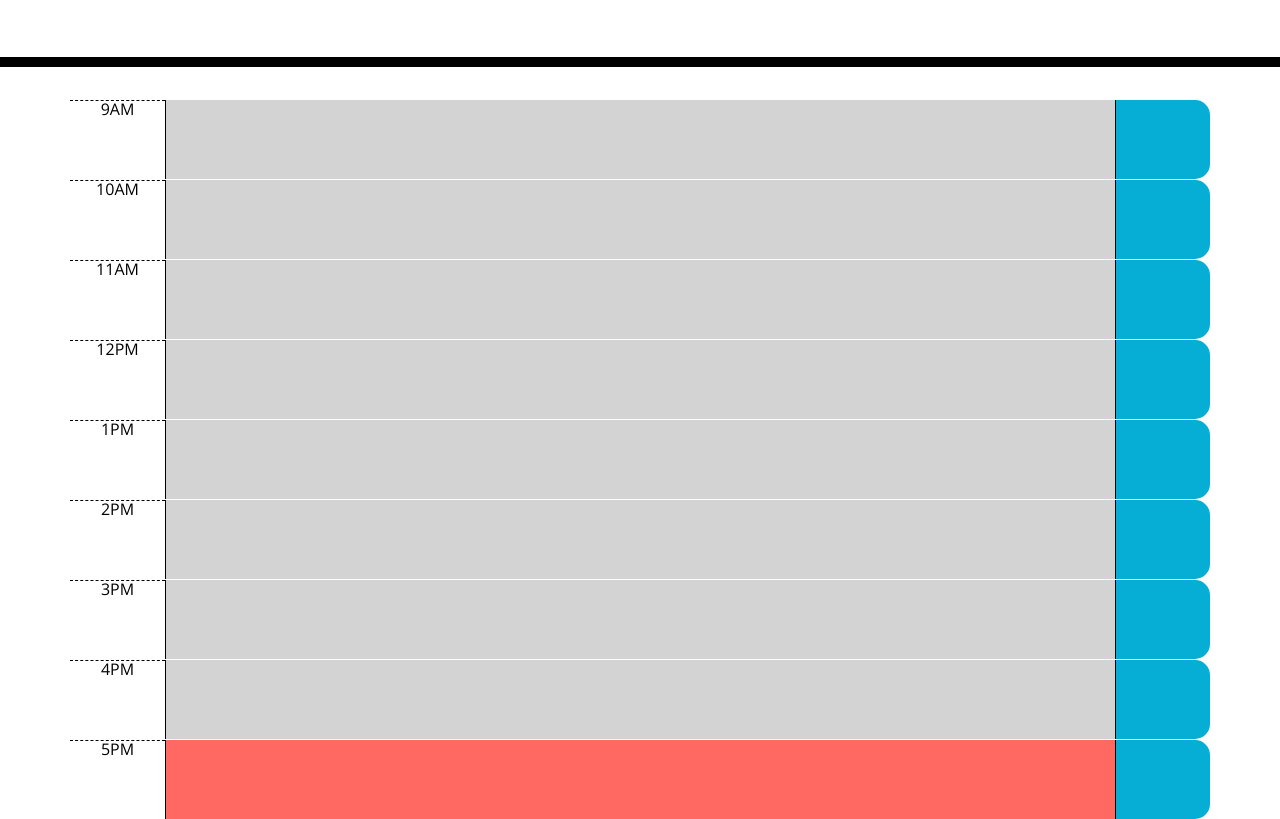
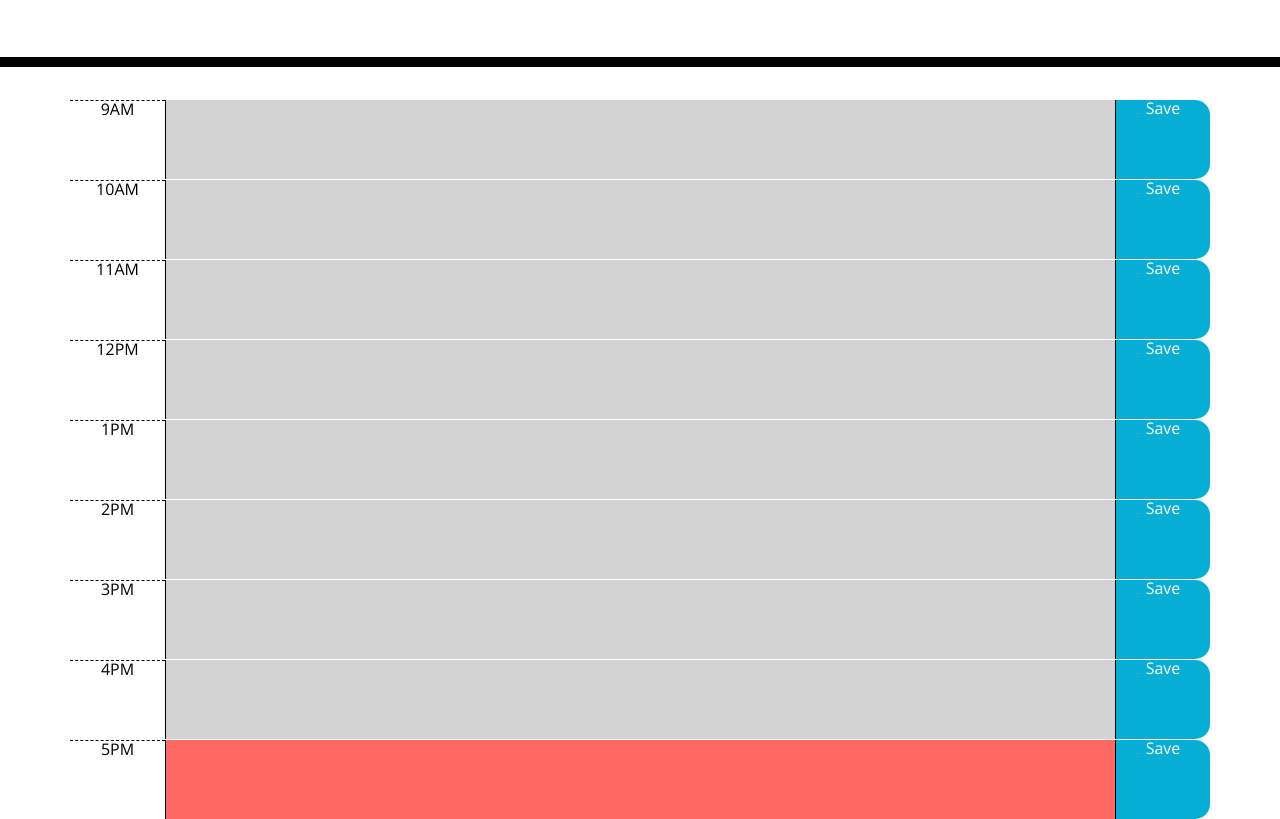
Before and after one commit to ParkerC1999/work-day-scheduler, a plain HTML site: page index.html in a window 1280 px wide. Shown: the part 246-1065 px from the top of the page. Drawn offline with nearby package versions, Linux system fonts and the light colour scheme.

Commit message:
added screenshot to files and added save to save buttons

```diff
--- a/index.html
+++ b/index.html
@@ -35,63 +35,63 @@
       <div class="row time-block">
         <div class="hour col-1">9AM</div>
         <textarea id="9" class="col-10 textblock"></textarea>
-        <span id="save" class="saveBtn col-1"></span>
+        <span id="save" class="saveBtn col-1">Save</span>
       </div>
 
       <!-- 10 am -->
       <div class="row time-block">
         <div class="hour col-1">10AM</div>
         <textarea id="10" class="col-10 textblock"></textarea>
-        <span id="save" class="saveBtn col-1"></span>
+        <span id="save" class="saveBtn col-1">Save</span>
       </div>
 
       <!-- 11 am -->
       <div class="row time-block">
         <div class="hour col-1">11AM</div>
         <textarea id="11" class="col-10 textblock"></textarea>
-        <span id="save" class="saveBtn col-1"></span>
+        <span id="save" class="saveBtn col-1">Save</span>
       </div>
 
       <!-- 12 pm -->
       <div class="row time-block">
         <div class="hour col-1">12PM</div>
         <textarea id="12" class="col-10 textblock"></textarea>
-        <span id="save" class="saveBtn col-1"></span>
+        <span id="save" class="saveBtn col-1">Save</span>
       </div>
 
       <!-- 1 pm -->
       <div class="row time-block">
         <div class="hour col-1">1PM</div>
         <textarea id="13" class="col-10 textblock"></textarea>
-        <span id="save" class="saveBtn col-1"></span>
+        <span id="save" class="saveBtn col-1">Save</span>
       </div>
 
       <!-- 2 pm -->
       <div class="row time-block">
         <div class="hour col-1">2PM</div>
         <textarea id="14" class="col-10 textblock"></textarea>
-        <span id="save" class="saveBtn col-1"></span>
+        <span id="save" class="saveBtn col-1">Save</span>
       </div>
 
       <!-- 3 pm -->
       <div class="row time-block">
         <div class="hour col-1">3PM</div>
         <textarea id="15" class="col-10 textblock"></textarea>
-        <span id="save" class="saveBtn col-1"></span>
+        <span id="save" class="saveBtn col-1">Save</span>
       </div>
 
       <!-- 4 pm -->
       <div class="row time-block">
         <div class="hour col-1">4PM</div>
         <textarea id="16" class="col-10 textblock"></textarea>
-        <span id="save" class="saveBtn col-1"></span>
+        <span id="save" class="saveBtn col-1">Save</span>
       </div>
 
       <!-- 5 pm -->
       <div class="row time-block">
         <div class="hour col-1">5PM</div>
         <textarea id="17" class="col-10 textblock"></textarea>
-        <span id="save" class="saveBtn col-1"></span>
+        <span id="save" class="saveBtn col-1">Save</span>
       </div>
 
     </div>
```
Also changed, not shown: assets/images/Capture.PNG (added).
